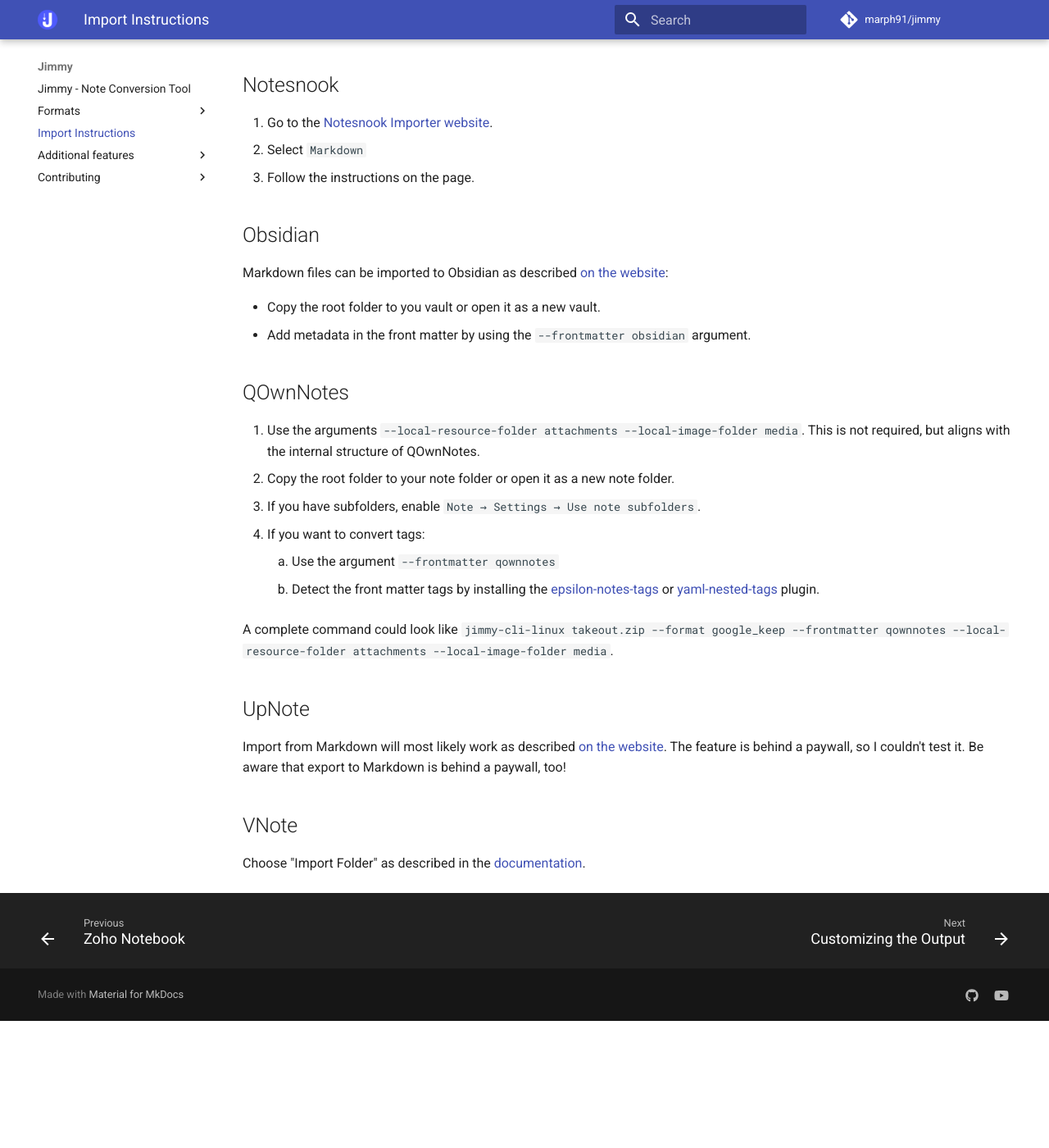
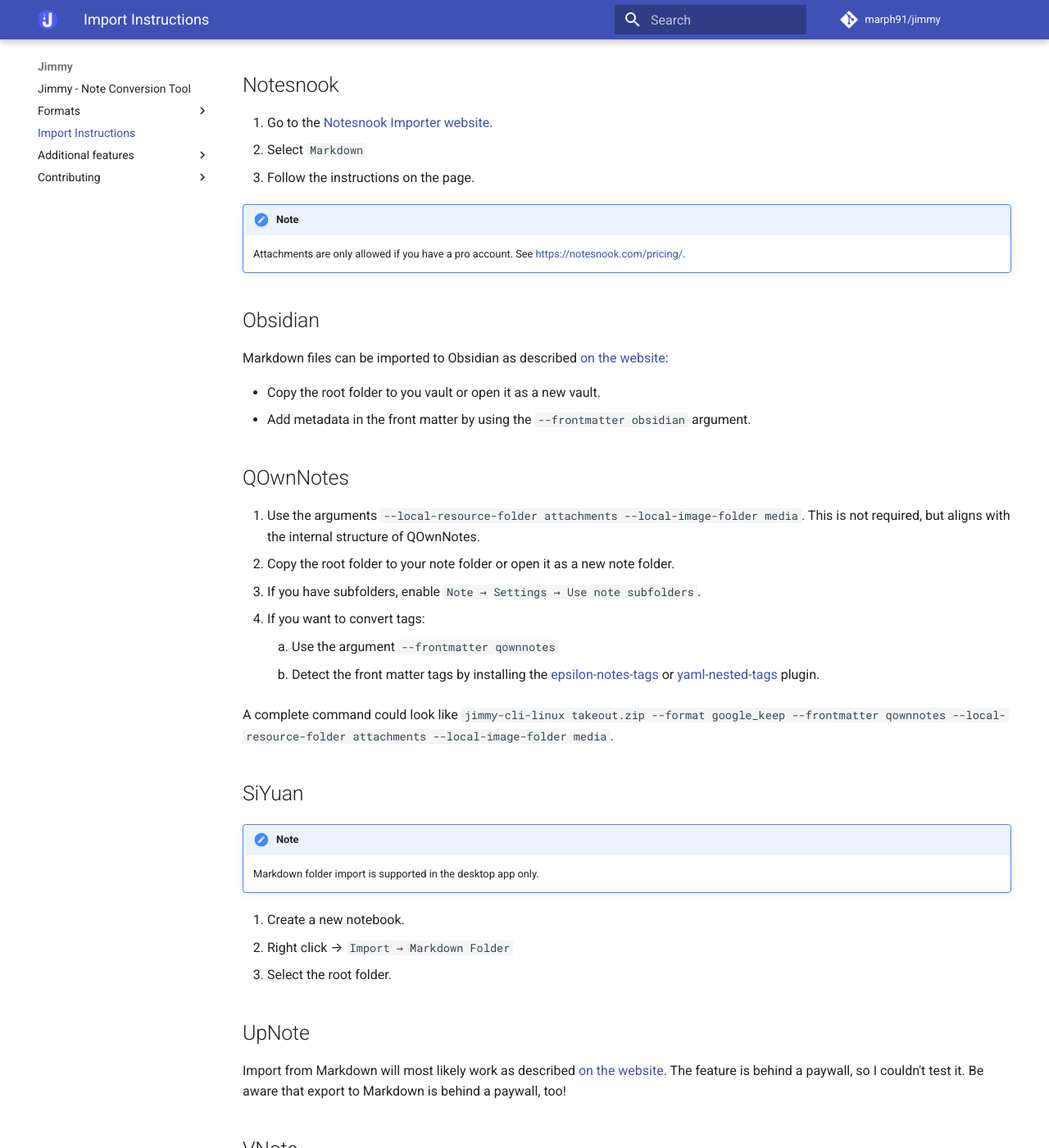
Before and after one commit to marph91/jimmy, an MkDocs documentation site: the page built from docs/import_instructions.md, in a window 1280 px wide and 1400 px high, scrolled down 997 px. Shown: the whole window at 82% size. Built offline with MkDocs 1.6.1 and Material for MkDocs 9.7.7, drawn with Linux system fonts in a browser that asks for light colours; comment, search, counter and statistics services are not loaded; before the commit the page ends 2242 px from its top, so only the background shows below that.

Commit message:
docs: add import instructions for siyuan

```diff
--- a/docs/import_instructions.md
+++ b/docs/import_instructions.md
@@ -36,6 +36,9 @@
 2. Select `Markdown`
 3. Follow the instructions on the page.
 
+!!! note
+    Attachments are only allowed if you have a pro account. See <https://notesnook.com/pricing/>.
+
 ## Obsidian
 
 Markdown files can be imported to Obsidian as described [on the website](https://help.obsidian.md/import/markdown):
@@ -54,6 +57,15 @@
 
 A complete command could look like `jimmy-cli-linux takeout.zip --format google_keep --frontmatter qownnotes --local-resource-folder attachments --local-image-folder media`.
 
+## SiYuan
+
+!!! note
+    Markdown folder import is supported in the desktop app only.
+
+1. Create a new notebook.
+2. Right click → `Import → Markdown Folder`
+3. Select the root folder.
+
 ## UpNote
 
 Import from Markdown will most likely work as described [on the website](https://help.getupnote.com/import-export-share-and-print/import-content-to-upnote/import-from-markdown). The feature is behind a paywall, so I couldn't test it. Be aware that export to Markdown is behind a paywall, too!
```
Also changed, not shown: docs/contributing/more_note_apps.md (+1 -1 lines).
